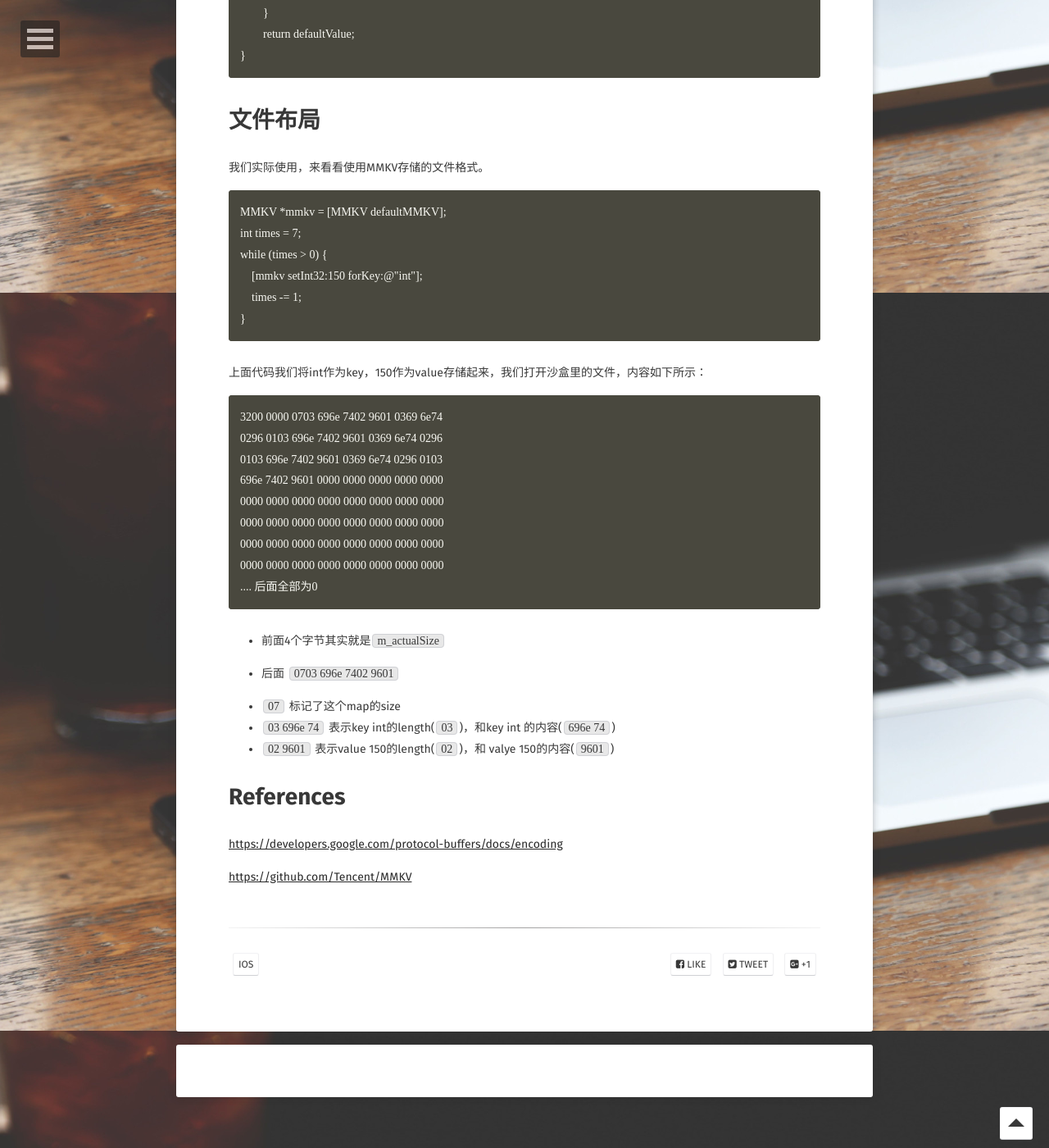
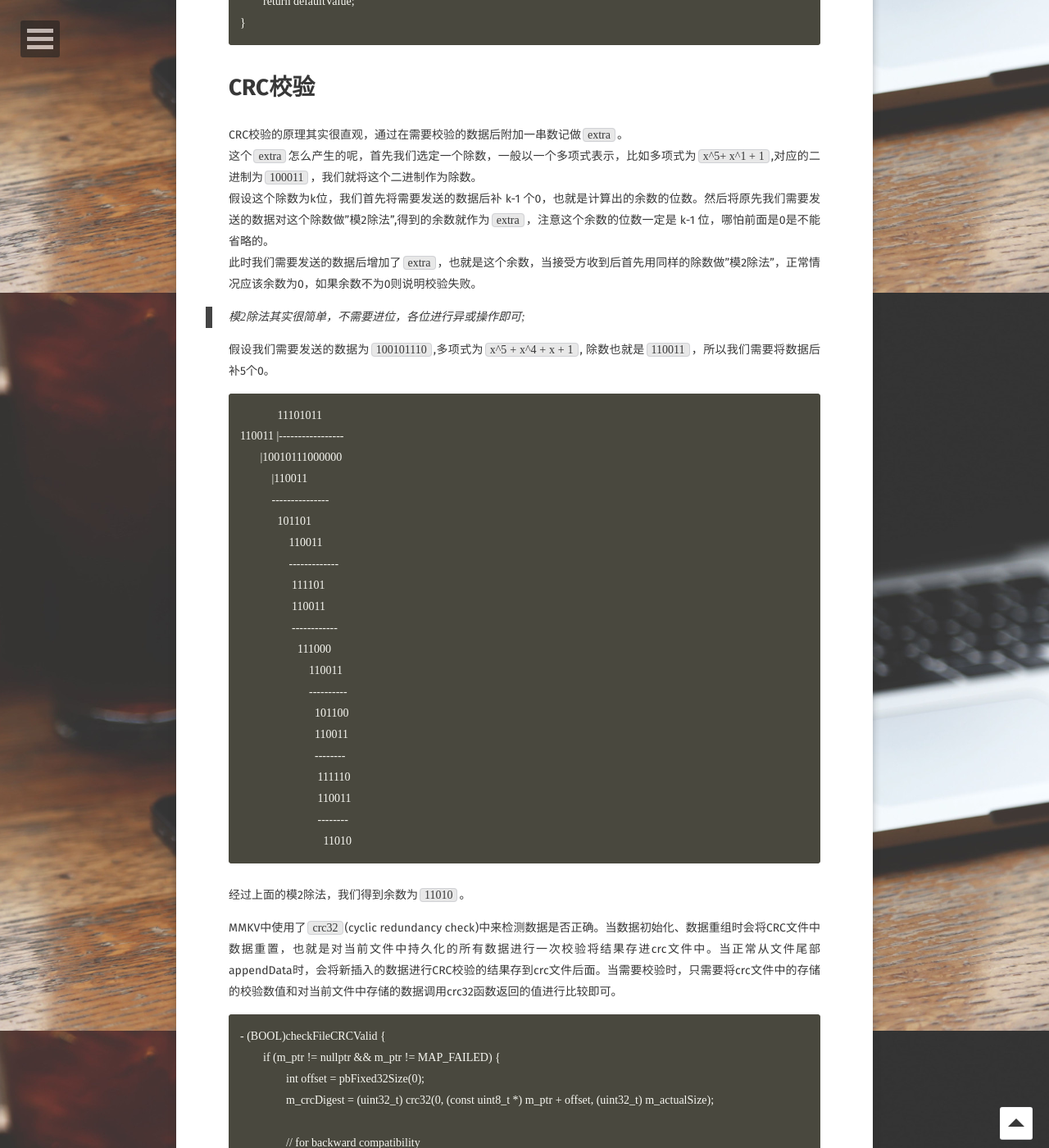
Before and after one commit to longjianjiang/longjianjiang.github.io, a Jekyll site: the page built from _posts/2018-11-02-mmkv.md, in a window 1280 px wide and 1400 px high, scrolled down 20343 px. Shown: the whole window at 82% size. Built offline with Jekyll 4.4.1, drawn with Linux system fonts in a browser that asks for light colours; some web fonts are replaced; comment, search, counter and statistics services are not loaded; some of the changed text lies outside the part shown.

Commit message:
update mmkv

````diff
--- a/_posts/2018-11-02-mmkv.md
+++ b/_posts/2018-11-02-mmkv.md
@@ -8,7 +8,7 @@ tag:
 comments: true
 ---
 
-MMKV是一个key-value存储的库，下面笔者来分析下它的源代码。
+MMKV是一个key-value存储的库，下面笔者来分析下它的源代码(v1.0.2)。
 
 # C函数
 
@@ -793,6 +791,74 @@ get方法首先根据key从`m_dic`中取到该key对应的data数据，然后使
 	return defaultValue;
 }
 ```
+
+# CRC校验
+
+CRC校验的原理其实很直观，通过在需要校验的数据后附加一串数记做`extra`。
+这个`extra`怎么产生的呢，首先我们选定一个除数，一般以一个多项式表示，比如多项式为`x^5+ x^1 + 1`,对应的二进制为`100011`，我们就将这个二进制作为除数。
+假设这个除数为k位，我们首先将需要发送的数据后补 k-1 个0，也就是计算出的余数的位数。然后将原先我们需要发送的数据对这个除数做"模2除法",得到的余数就作为`extra`，注意这个余数的位数一定是 k-1 位，哪怕前面是0是不能省略的。
+此时我们需要发送的数据后增加了`extra`，也就是这个余数，当接受方收到后首先用同样的除数做"模2除法"，正常情况应该余数为0，如果余数不为0则说明校验失败。
+
+> 模2除法其实很简单，不需要进位，各位进行异或操作即可;
+
+假设我们需要发送的数据为`100101110`,多项式为`x^5 + x^4 + x + 1`, 除数也就是`110011`，所以我们需要将数据后补5个0。
+
+```
+             11101011
+110011 |-----------------
+       |10010111000000
+	   |110011
+	   ---------------
+	     101101
+		 110011
+		 -------------
+		  111101
+		  110011
+		  ------------
+		    111000
+			110011
+			----------
+			  101100
+			  110011
+			  --------
+			   111110
+			   110011
+			   --------
+			     11010
+```
+
+经过上面的模2除法，我们得到余数为`11010`。
+
+MMKV中使用了`crc32`(cyclic redundancy check)中来检测数据是否正确。当数据初始化、数据重组时会将CRC文件中数据重置，也就是对当前文件中持久化的所有数据进行一次校验将结果存进crc文件中。当正常从文件尾部appendData时，会将新插入的数据进行CRC校验的结果存到crc文件后面。当需要校验时，只需要将crc文件中的存储的校验数值和对当前文件中存储的数据调用crc32函数返回的值进行比较即可。
+
+```
+- (BOOL)checkFileCRCValid {
+	if (m_ptr != nullptr && m_ptr != MAP_FAILED) {
+		int offset = pbFixed32Size(0);
+		m_crcDigest = (uint32_t) crc32(0, (const uint8_t *) m_ptr + offset, (uint32_t) m_actualSize);
+
+		// for backward compatibility
+		if (!isFileExist(m_crcPath)) {
+			MMKVInfo(@"crc32 file not found:%@", m_crcPath);
+			return YES;
+		}
+		NSData *oData = [NSData dataWithContentsOfFile:m_crcPath];
+		uint32_t crc32 = 0;
+		@try {
+			MiniCodedInputData input(oData);
+			crc32 = input.readFixed32();
+		} @catch (NSException *exception) {
+			MMKVError(@"%@", exception);
+		}
+		if (m_crcDigest == crc32) {
+			return YES;
+		}
+		MMKVError(@"check crc [%@] fail, crc32:%u, m_crcDigest:%u", m_mmapID, crc32, m_crcDigest);
+	}
+	return NO;
+}
+```
+
 
 # 文件布局
 
````
Also changed, not shown: other parts of _posts/2018-11-02-mmkv.md (+0 -2 lines).
